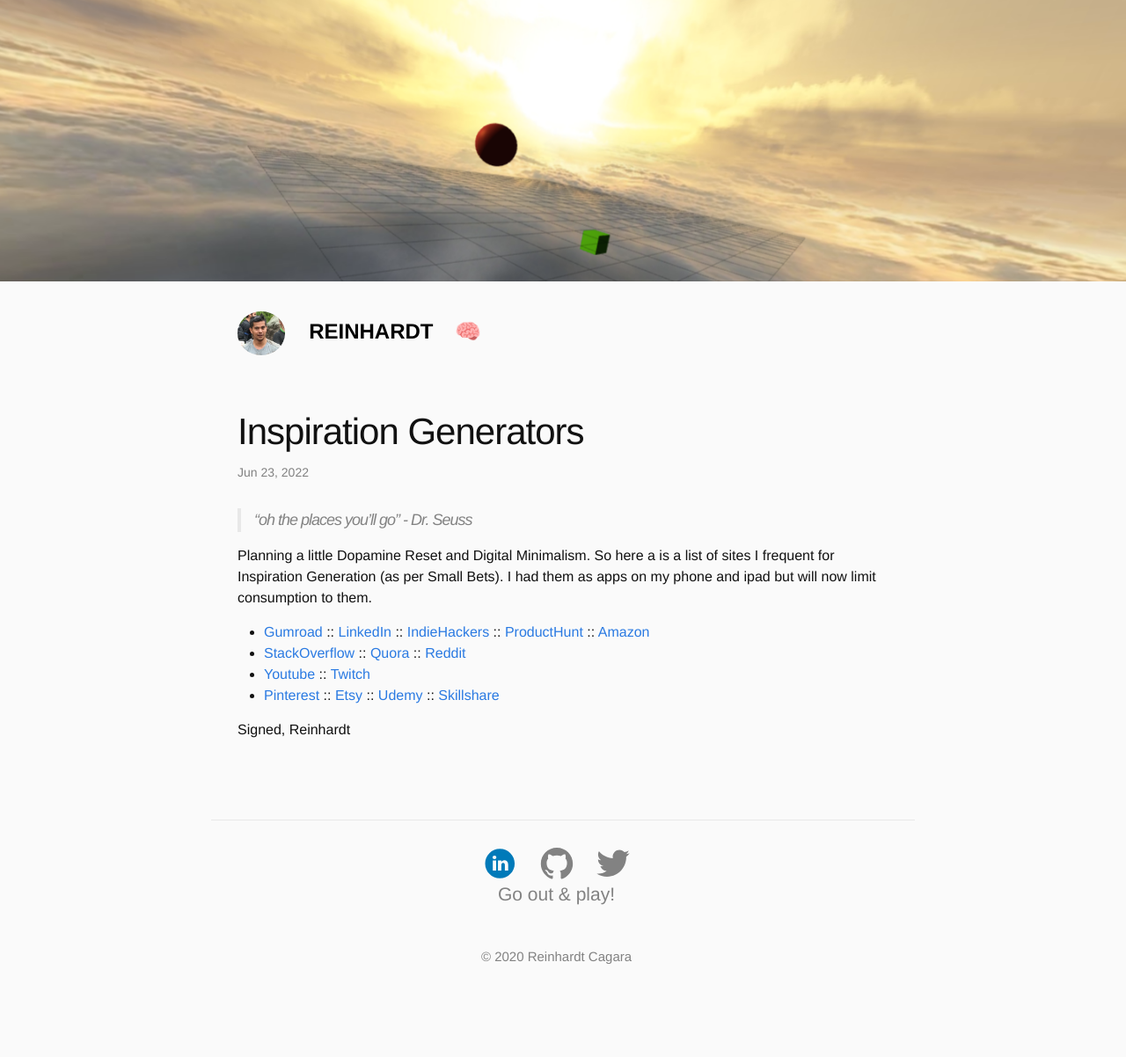
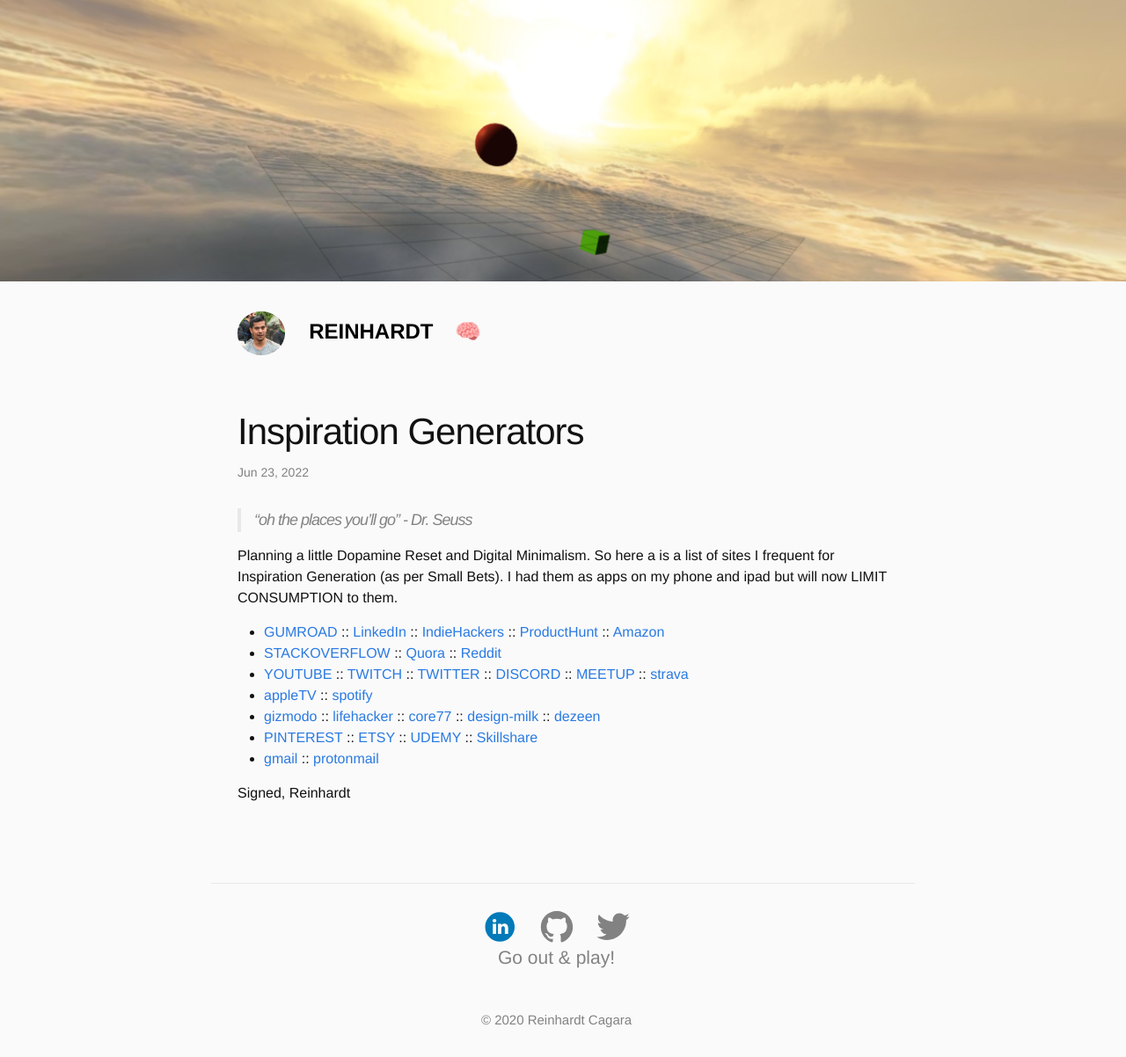
Before and after one commit to reinhardt021/reinhardt021.github.io, a Jekyll site: the page built from _posts/2022-06-24-inspo-gen.md, in a window 1280 px wide. Shown: the whole page at 88% size. Built offline with Jekyll 4.4.1, drawn with Linux system fonts in a browser that asks for light colours; before the commit the page ends 1130 px from its top, so only the background shows below that.

Commit message:
updated URLS to pages

```diff
--- a/_posts/2022-06-24-inspo-gen.md
+++ b/_posts/2022-06-24-inspo-gen.md
@@ -9,22 +9,36 @@
 
 Planning a little Dopamine Reset and Digital Minimalism.
 So here a is a list of sites I frequent for Inspiration Generation (as per Small Bets).
-I had them as apps on my phone and ipad but will now limit consumption to them.
+I had them as apps on my phone and ipad but will now LIMIT CONSUMPTION to them.
 
-* [Gumroad](https://discover.gumroad.com/)
-:: <a href="https://www.linkedin.com/"> LinkedIn </a>
+* [GUMROAD](https://discover.gumroad.com/)
+:: [LinkedIn](https://www.linkedin.com/)
 :: [IndieHackers](https://www.indiehackers.com/explore)
 :: [ProductHunt](https://www.producthunt.com/)
 :: [Amazon](https://www.amazon.com/)
-* [StackOverflow](https://stackoverflow.com/)
+* [STACKOVERFLOW](https://stackoverflow.com/)
 :: [Quora](https://www.quora.com/)
 :: [Reddit](https://www.reddit.com/)
-* [Youtube](https://www.youtube.com/)
-:: [Twitch](https://www.twitch.tv/)
-* [Pinterest](https://www.pinterest.nz/)
-:: [Etsy](https://www.etsy.com/)
-:: [Udemy](https://www.udemy.com/)
+* [YOUTUBE](https://www.youtube.com/)
+:: [TWITCH](https://www.twitch.tv/)
+:: [TWITTER](https://twitter.com/home)
+:: [DISCORD](https://discord.com/channels/895208427352100876/977283357169827930)
+:: [MEETUP](https://www.meetup.com/home/?suggested=true&source=EVENTS)
+:: [strava](https://www.strava.com/dashboard)
+* [appleTV](https://www.apple.com/tv-home/)
+:: [spotify](https://open.spotify.com/playlist/37i9dQZF1DX4sWSpwq3LiO)
+* [gizmodo](https://gizmodo.com/)
+:: [lifehacker](https://lifehacker.com/)
+:: [core77](https://core77.com/)
+:: [design-milk](https://design-milk.com/)
+:: [dezeen](https://dezeen.com/)
+* [PINTEREST](https://www.pinterest.nz/)
+:: [ETSY](https://www.etsy.com/)
+:: [UDEMY](https://www.udemy.com/)
 :: [Skillshare](https://www.skillshare.com/)
+* [gmail](https://mail.google.com/)
+:: [protonmail](https://mail.proton.me/)
+
 
 
 Signed,
```
Also changed, not shown: x.md (+35 -35 lines).
